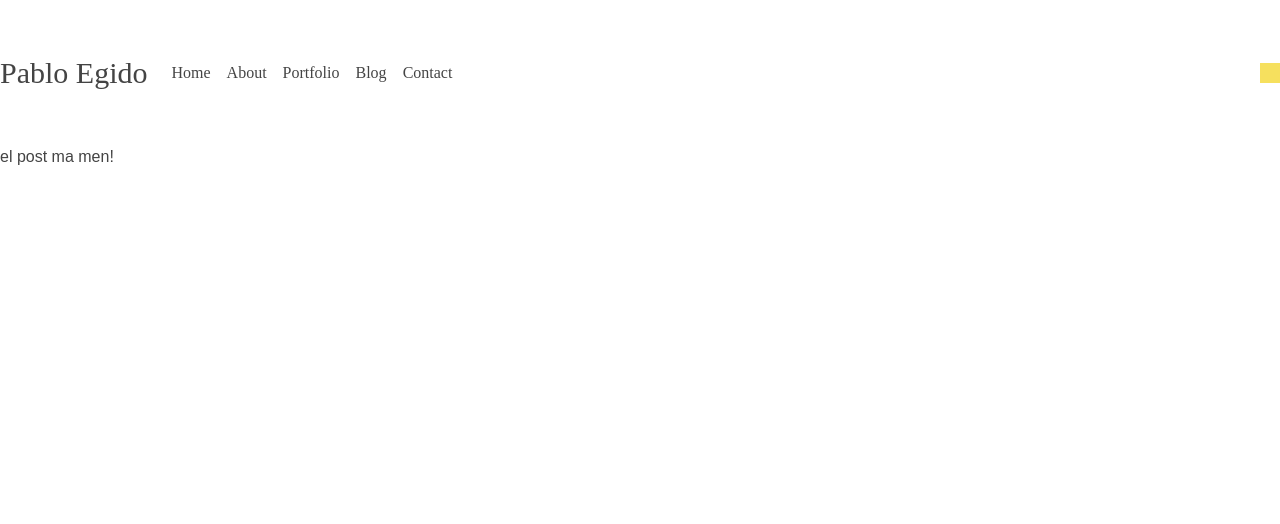
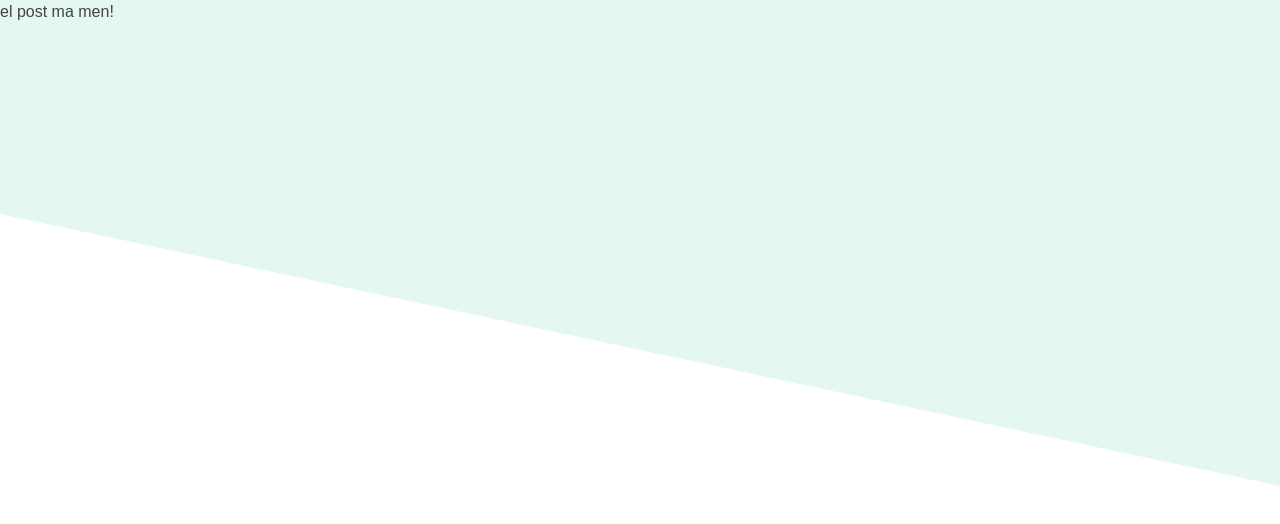
Before and after one commit to pgarciaegido/pegido.dev, a Next.js app: page /blog/hola in a window 1280 px wide. Shown: the top 524 px of the page. Built offline with nearby package versions, Linux system fonts and the light colour scheme.

Commit message:
simple landing

```diff
--- /dev/null
+++ b/components/bookCard/bookCard.js
@@ -0,0 +1,13 @@
+import styles from './bookCard.module.css'
+
+export default ({book = {}}) => {
+  return(
+    <div className={styles.bookCard}>
+      <img className={styles.img} src={book.image} />
+      <div>
+        <p className={styles.name}>{book.name}</p>
+        <p className={styles.author}>{book.author}</p>
+      </div>
+    </div>
+  )
+};
--- /dev/null
+++ b/components/bookCard/bookCard.module.css
@@ -0,0 +1,24 @@
+.bookCard{
+  padding: 20px;
+  border-radius: 5px;
+  display: grid;
+  grid-template-columns: 1fr 3fr;
+  align-items: center;
+  background-color: white;
+  margin-bottom: 20px;
+  box-shadow: 0 0 19px 0 rgba(0,0,0,0.15);
+}
+
+.img{
+  height: 60px;
+}
+
+.name{
+  font-size: 16px;
+  font-weight: 300;
+}
+
+.author{
+  font-size: 12px;
+  font-weight: 600;
+}
--- a/components/landing/landing.js
+++ b/components/landing/landing.js
@@ -1,21 +1,17 @@
-const greenBgSpecialStyles = {
-  zIndex: -1,
-  height: '280px'
-}
+import styles from './landing.module.css';
+import BookCard from '../bookCard/bookCard';
 
-const h1SpecialStyles = {
-  fontFamily: "'Patua One', cursive"
-}
+export default ({books = []}) => (
+  <div className={styles.landing}>
+    <div>
+      <p className={styles.name}>Pablo Egido</p>
+      <p className={styles.title}>Frontend Engineer</p>
+      <p className={styles.text}>"Lorem ipsum dolor sit amet, consectetur adipiscing elit, sed do eiusmod tempor incididunt ut labore et dolore magna aliqua. Ut enim ad minim veniam, quis nostrud exercitation ullamco laboris nisi ut aliquip ex ea commodo consequat. Duis aute irure dolor in reprehenderit in voluptate velit esse cillum dolore eu fugiat nulla pariatur. Excepteur sint occaecat cupidatat non proident, sunt in culpa qui officia deserunt mollit anim id est laborum."</p>
+    </div>
+    <div>
+      <p className={styles.currentlyReadingTitle}>Currently Reading</p>
 
-export default ({t}) => (
-  <>
-    {/* GREEN BACKGROUND */}
-    <div className="bg-green-200 w-full absolute top-0 left-0" style={greenBgSpecialStyles}></div>
-    <h1 className="text-5xl pt-24 mb-8" style={h1SpecialStyles}>¡Hola!</h1>
-
-    <p className="text-lg w-1/4 mb-8 leading-loose">
-    I’m Pablo, Software engineer. I love creating beautiful and blazing fast websites and all things Javascript. Some more copy here and there. Que quede bonico.
-    </p>
-    <p className="text-purple-500 text-lg font-semibold cursor-pointer">Checkout my work</p>
-  </>
+      {books.map((book, index) => <BookCard key={index} book={book} />) }
+    </div>
+  </div>
 );
--- /dev/null
+++ b/components/landing/landing.module.css
@@ -0,0 +1,31 @@
+.landing{
+  display: grid;
+  grid-template-columns: 3fr minmax(0, 1fr);
+  padding-top: 260px;
+  grid-gap: 50px;
+}
+
+.name{
+  font-family: 'Patua One';
+  font-size: 36px;
+  margin-bottom: -10px;
+}
+
+.title{
+  font-size: 48px;
+  font-weight: 300;
+  margin-bottom: 50px;
+}
+
+.text{
+  font-size: 21px;
+  font-weight: 300;
+
+}
+
+.currentlyReadingTitle{
+  font-family: 'Patua One';
+  font-size: 21px;
+  text-align: center;
+  margin-bottom: 30px;
+}
--- a/components/layout/layout.js
+++ b/components/layout/layout.js
@@ -1,12 +1,20 @@
 import Head from 'next/head'
 
-import { Navbar } from '../navbar/Navbar';
-
-const name = 'Pablo García Egido'
-export const siteTitle = 'Pablo García Egido. Frontend developer'
+const diagonalStyles = {
+  width: '100%',
+  height: '750px',
+  backgroundColor: '#E5F7F3',
+  transform: 'skewY(12deg)',
+  position: 'absolute',
+  top: '-400px',
+  zIndex: '-1'
+};
 
 export default ({ children }) => {
   return (
+    <>
+      <div style={diagonalStyles}></div>
+
       <div className="container">
 
         <Head>
@@ -19,14 +27,12 @@ export default ({ children }) => {
             property="og:image"
             content="/images/profile.jpeg"
           />
-        <meta name="og:title" content={siteTitle} />
+          <meta name="og:title" content="Pablo Egido." />
           <meta name="twitter:card" content="summary_large_image" />
         </Head>
 
-      <Navbar />
-
-
         <main>{children}</main>
       </div>
+    </>
   )
 }
--- a/components/navbar/Navbar.js
+++ /dev/null
@@ -1,25 +0,0 @@
-import Link from 'next/link'
-import styles from './navbar.module.css'
-
-export const Navbar = () => (
-  <header className={styles.header}>
-    <div className="left flex items-center">
-      <div className="mr-6">
-        <p className="text-3xl">Pablo Egido</p>
-      </div>
-      <div>
-        <ul className="flex">
-          <li className="mr-4"><Link href="/"><a>Home</a></Link></li>
-          <li className="mr-4"><Link href="/about"><a>About</a></Link></li>
-          <li className="mr-4"><Link href="/portfolio"><a>Portfolio</a></Link></li>
-          <li className="mr-4"><Link href="/blog"><a>Blog</a></Link></li>
-          <li className="mr-4"><Link href="/contact"><a>Contact</a></Link></li>
-        </ul>
-      </div>
-    </div>
-    {/* SUN ICON */}
-    <div className="bg-yellow-400 w-5 h-5">
-
-    </div>
-  </header>
-);
--- a/components/navbar/navbar.module.css
+++ /dev/null
@@ -1,7 +0,0 @@
-.header{
-  font-family: 'Patua One', cursive;
-  display: flex;
-  justify-content: space-between;
-  align-items: center;
-  padding: 50px 0;
-}
--- a/lib/index/index.js
+++ b/lib/index/index.js
@@ -17,7 +17,8 @@ export const getCurrentlyReadingBooks = async () => {
   }
 };
 
-export const formatBooks = (books) => books.map((book) => ({
-  name: book.book.title._text,
-  author: book.book.authors.author.name._text
+export const formatBooks = (books) => books.map(({book}) => ({
+  name: book.title._text,
+  author: book.authors.author.name._text,
+  image: book.image_url._text
 }));
--- a/pages/index.js
+++ b/pages/index.js
@@ -8,11 +8,9 @@ export default function Home({books = []}) {
   return (
     <Layout>
       <Head>
-        <title>Pablo G. Egido. Javascript Developer</title>
+        <title>Pablo Egido. Frontend Engineer</title>
       </Head>
-      <Landing />
-
-      {books.map((book, index) => <p key={index}>{book.name} {book.author}</p>) }
+      <Landing books={books}/>
     </Layout>
   )
 }
--- a/styles/global.css
+++ b/styles/global.css
@@ -2,7 +2,7 @@
 @tailwind components;
 @tailwind utilities;
 @import url('https://fonts.googleapis.com/css2?family=Patua+One&display=swap');
-@import url('https://fonts.googleapis.com/css2?family=Catamaran:wght@400;600&family=Patua+One&display=swap');
+@import url('https://fonts.googleapis.com/css2?family=Catamaran:wght@300;400;600&family=Patua+One&display=swap');
 
 html,
 body {
```
Also changed, not shown: 1 other file (tests, documents, lock files or other folders). Lines whose indentation alone changed are shown as unchanged.
